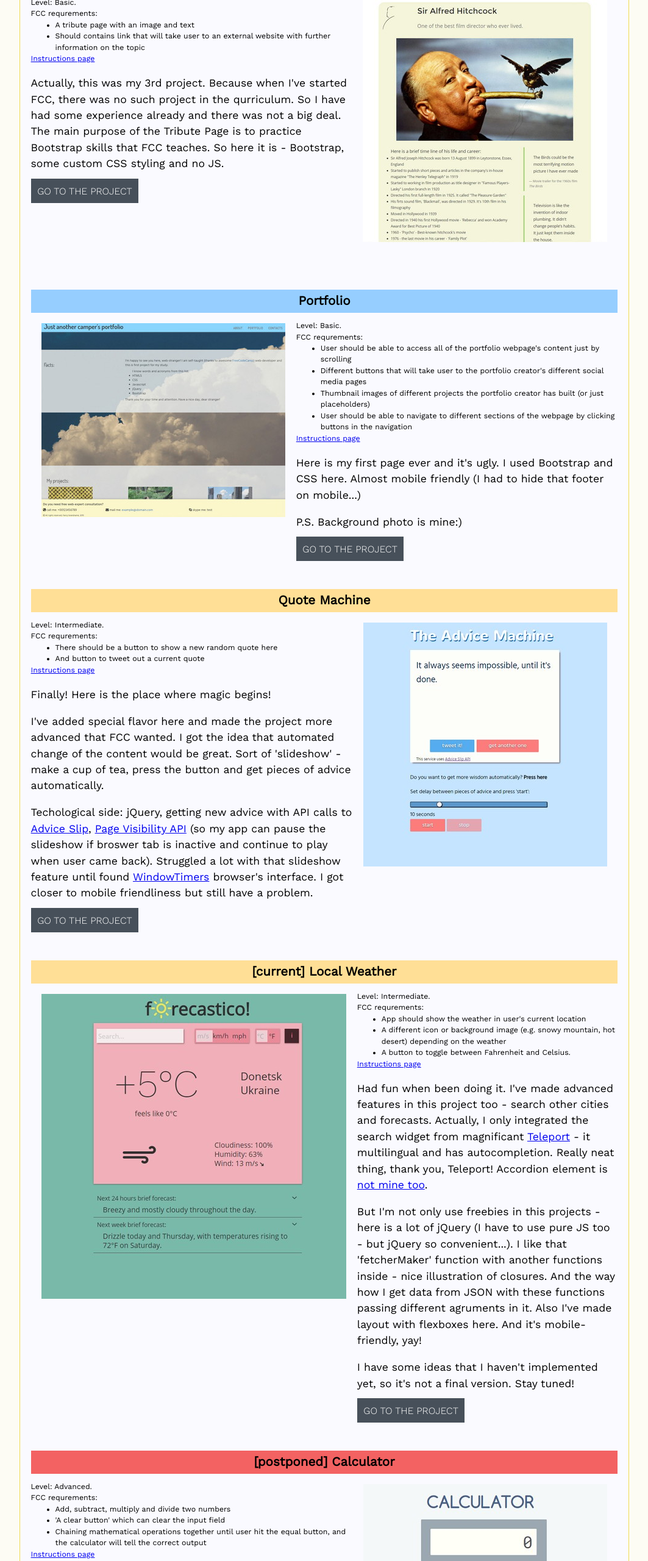
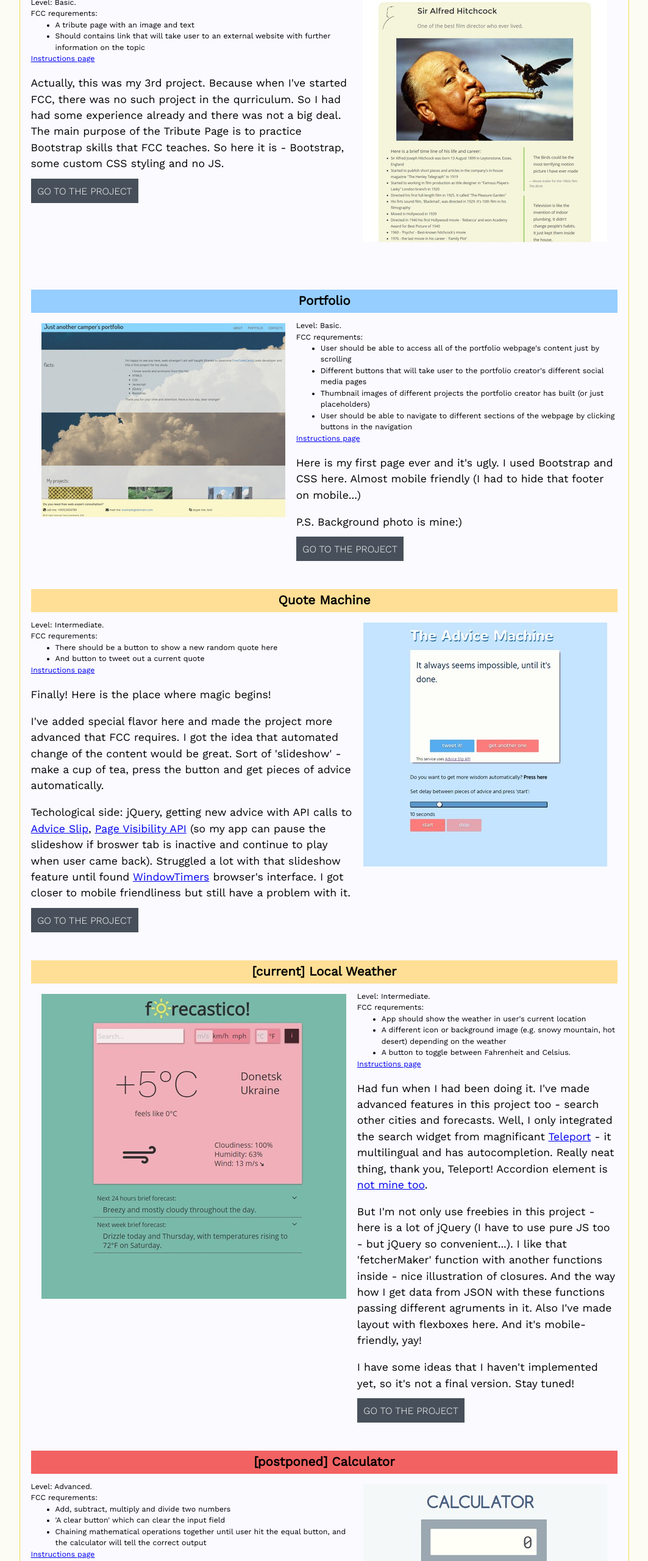
Before and after one commit to okpc-okpc/okpc-okpc.github.io, a plain HTML site: page index.html in a window 1280 px wide. Shown: the part 860-3420 px from the top of the page at 61% size, without its empty margins (108-1171 px from the left). Drawn offline with nearby package versions, Linux system fonts and the light colour scheme; a web font is replaced by a local one.

Commit message:
grammar edit

```diff
--- a/index.html
+++ b/index.html
@@ -50,7 +50,7 @@
 											<li><a href="https://www.freecodecamp.com/challenges/build-a-tribute-page">Instructions page</a></li>
 										</ul>
 									</div>
-									<p>Actually, this was my 3rd project. Because when I've started FCC, there was no such project in the qurriculum. So I have had some experience already and there was not a big deal. The main purpose of the Tribute Page is to practice Bootstrap skills that FCC teaches. So here it is - Bootstrap, some custom CSS styling and no JS. </p>
+									<p>Actually, this was my 3rd project. Because when I've started FCC, there was no such project in the qurriculum. So I had had some experience already and there was not a big deal. The main purpose of the Tribute Page is to practice Bootstrap skills that FCC teaches. So here it is - Bootstrap, some custom CSS styling and no JS. </p>
 									<a class='projectLink' href="tribute">go to the project</a>
 								</div>
 								<div class="illustration">
@@ -106,8 +106,8 @@
 										</ul>
 									</div>
 									<p>Finally! Here is the place where magic begins!</p>
-									<p>I've added special flavor here and made the project more advanced that FCC wanted. I got the idea that automated change of the content would be great. Sort of 'slideshow' - make a cup of tea, press the button and get pieces of advice automatically.</p>
-									<p>Techological side: jQuery, getting new advice with API calls to <a href="http://api.adviceslip.com/">Advice Slip</a>, <a href="https://developer.mozilla.org/en-US/docs/Web/API/Page_Visibility_API">Page Visibility API</a> (so my app can pause the slideshow if broswer tab is inactive and continue to play when user came back). Struggled a lot with that slideshow feature until found <a href="http://devdocs.io/dom/windowtimers">WindowTimers</a> browser's interface. I got closer to mobile friendliness but still have a problem.</p>
+									<p>I've added special flavor here and made the project more advanced that FCC requires. I got the idea that automated change of the content would be great. Sort of 'slideshow' - make a cup of tea, press the button and get pieces of advice automatically.</p>
+									<p>Techological side: jQuery, getting new advice with API calls to <a href="http://api.adviceslip.com/">Advice Slip</a>, <a href="https://developer.mozilla.org/en-US/docs/Web/API/Page_Visibility_API">Page Visibility API</a> (so my app can pause the slideshow if broswer tab is inactive and continue to play when user came back). Struggled a lot with that slideshow feature until found <a href="http://devdocs.io/dom/windowtimers">WindowTimers</a> browser's interface. I got closer to mobile friendliness but still have a problem with it.</p>
 									<a class='projectLink' href="adviser">go to the project</a>
 								</div>
 								<div class="illustration">
@@ -137,8 +137,8 @@
 											<li><a href="https://www.freecodecamp.com/challenges/show-the-local-weather">Instructions page</a></li>
 										</ul>
 									</div>
-									<p>Had fun when been doing it. I've made advanced features in this project too - search other cities and forecasts. Actually, I only integrated the search widget from magnificant <a href="https://developers.teleport.org/api/autocomplete_widget/">Teleport</a> - it multilingual and has autocompletion. Really neat thing, thank you, Teleport! Accordion element is <a href="http://vctrfrnndz.github.io/jquery-accordion/">not mine too</a>.</p>
-									<p>But I'm not only use freebies in this projects - here is a lot of jQuery (I have to use pure JS too - but jQuery so convenient...). I like that 'fetcherMaker' function with another functions inside - nice illustration of closures. And the way how I get data from JSON with these functions passing different agruments in it. Also I've made layout with flexboxes here. And it's mobile-friendly, yay!</p>
+									<p>Had fun when I had been doing it. I've made advanced features in this project too - search other cities and forecasts. Well, I only integrated the search widget from magnificant <a href="https://developers.teleport.org/api/autocomplete_widget/">Teleport</a> - it multilingual and has autocompletion. Really neat thing, thank you, Teleport! Accordion element is <a href="http://vctrfrnndz.github.io/jquery-accordion/">not mine too</a>.</p>
+									<p>But I'm not only use freebies in this project - here is a lot of jQuery (I have to use pure JS too - but jQuery so convenient...). I like that 'fetcherMaker' function with another functions inside - nice illustration of closures. And the way how I get data from JSON with these functions passing different agruments in it. Also I've made layout with flexboxes here. And it's mobile-friendly, yay!</p>
 									<p>I have some ideas that I haven't implemented yet, so it's not a final version. Stay tuned!</p>
 									<a class='projectLink' href="https://okpc-okpc.github.io/weather/">go to the project</a>
 								</div>
@@ -164,7 +164,7 @@
 										</ul>
 									</div>
 									<p>When I've started FCC this project was right after 'Quote Machine'. I had been starting to build it, but the curriculum had changed and it's in advanced category now.</p>
-									<p>But it was good for me. Because I rebuild algorithm from scratch two times and still haven't got it. The fact is that I don't like how the reference calculator which FCC gave works. I try to copy simple mode of Windows calculator, but without memory and operations history. And it turned out that it's not as simple as I thinked.</p>
+									<p>But it was good for me. Because I stuck here for a long time, rebuilding algorithm from scratch three times and still haven't got it. The fact is that I don't like how the reference calculator which FCC gave works. I try to copy simple mode of Windows calculator, but without memory and operations history. And it turned out that it's not as simple as I thought.</p>
 									<p>Though I already have calculator's UI and input from a keyboard:)</p>
 									<a class='projectLink' href="calculator">go to the project</a>
 								</div>
```
